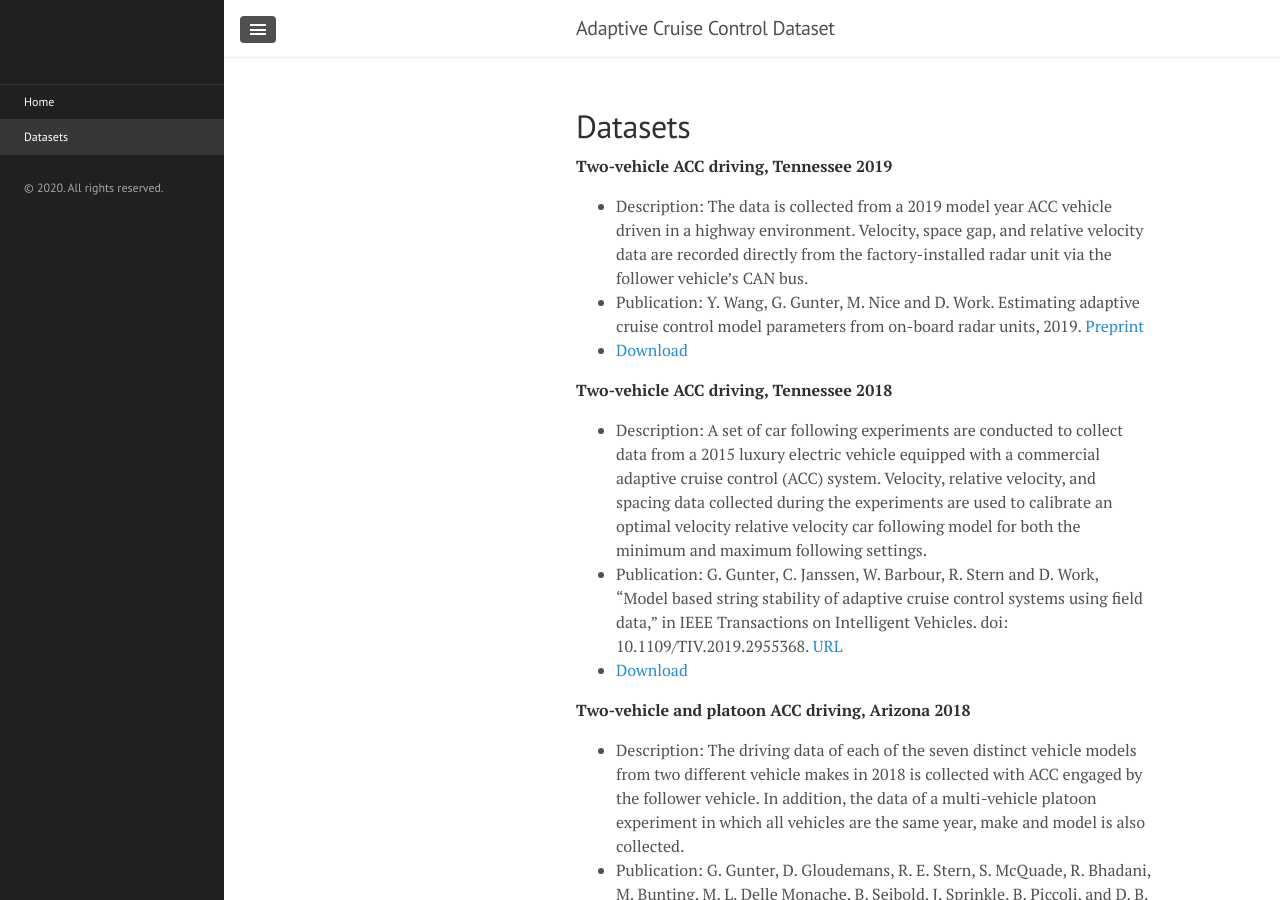
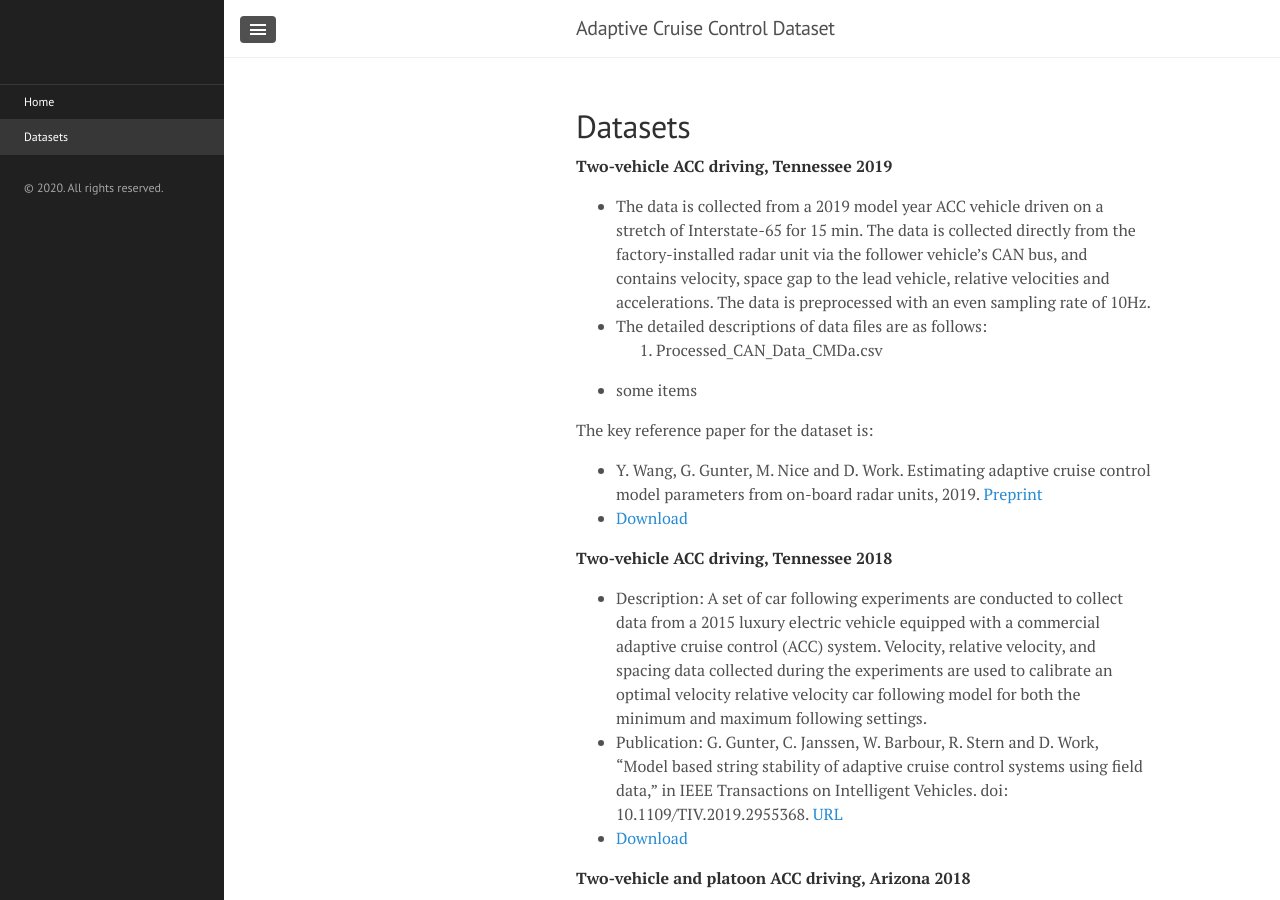
Before and after one commit to acc-dataset/acc-dataset.github.io, a Jekyll site: the page built from datasets.md, in a window 1280 px wide and 900 px high. Built offline with Jekyll 4.4.1, drawn with Linux system fonts in a browser that asks for light colours.

Commit message:
Update datasets.md

```diff
--- a/datasets.md
+++ b/datasets.md
@@ -3,8 +3,13 @@ layout: page
 title: Datasets
 ---
 <strong>Two-vehicle ACC driving, Tennessee 2019</strong>
-- Description: The data is collected from a 2019 model year ACC vehicle driven in a highway environment. Velocity, space gap, and relative velocity data are recorded directly from the factory-installed radar unit via the follower vehicle's CAN bus.
-- Publication: Y. Wang, G. Gunter, M. Nice and D. Work. Estimating adaptive cruise control model parameters from on-board radar units, 2019. <a href="https://arxiv.org/abs/1911.06454">Preprint</a>
+- The data is collected from a 2019 model year ACC vehicle driven on a stretch of Interstate-65 for 15 min. The data is collected directly from the factory-installed radar unit via the follower vehicle's CAN bus, and contains velocity, space gap to the lead vehicle, relative velocities and accelerations. The data is preprocessed with an even sampling rate of 10Hz.
+- The detailed descriptions of data files are as follows:
+1. Processed_CAN_Data_CMDa.csv
+* some items
+
+The key reference paper for the dataset is:
+- Y. Wang, G. Gunter, M. Nice and D. Work. Estimating adaptive cruise control model parameters from on-board radar units, 2019. <a href="https://arxiv.org/abs/1911.06454">Preprint</a>
 - <a href="https://vanderbilt.box.com/s/76m0vmlpzoj2059p047yt0jkx3mtyxdp">Download</a>
 
 <strong>Two-vehicle ACC driving, Tennessee 2018</strong>
```
